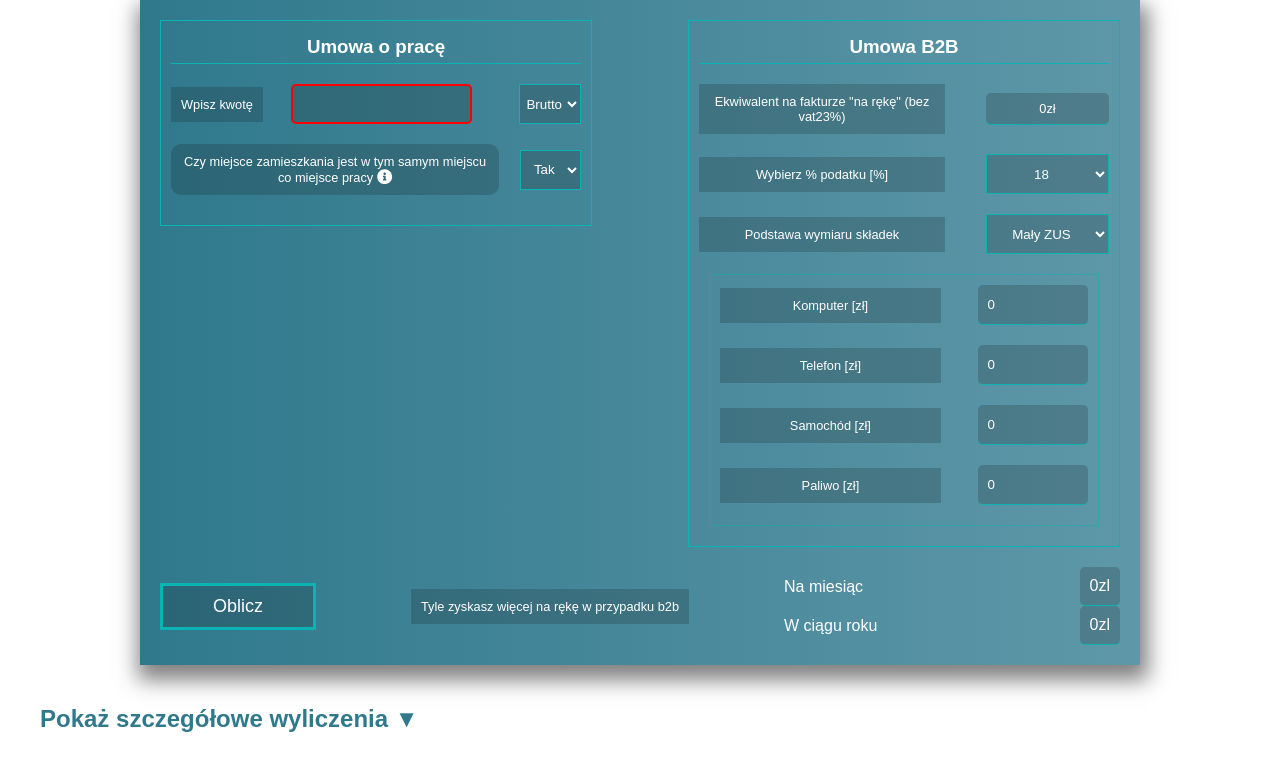
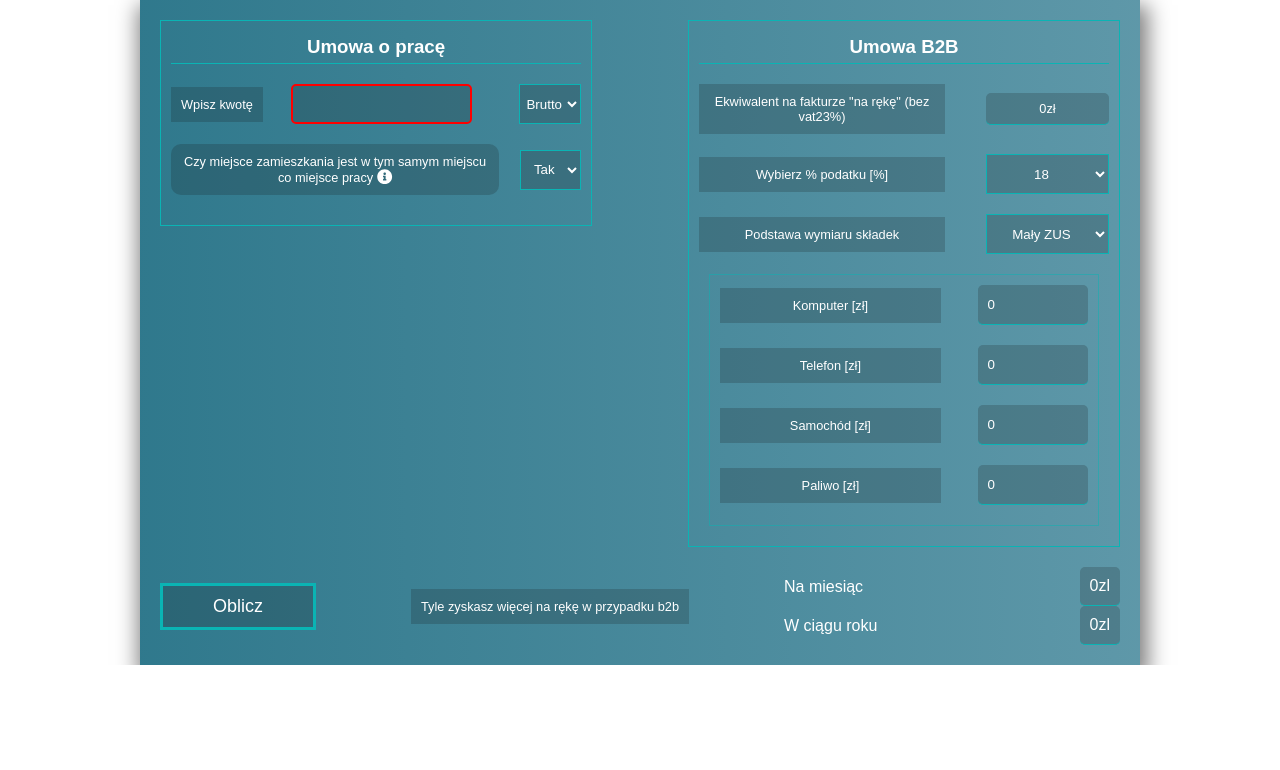
Before and after one commit to Placekkk/Kalkulator-B2B, a React (Create React App) app in the folder my-app/: page / in a window 1280 px wide. Shown: the top 770 px of the page. Built offline with nearby package versions, Linux system fonts and the light colour scheme.

Commit message:
please be over v2

```diff
--- a/my-app/src/App.js
+++ b/my-app/src/App.js
@@ -56,7 +56,7 @@ class App extends React.Component {
         <div>
             <Provider store={store}>
             {this.state.shouldRender? <MainCalc testFunction={this.tryRefresh} showButtonDisplay={this.handleShowButtonDisplay}/> : null}
-            <h2 className={'show-advanced-calc-trigger'} onClick={this.handleShowHide}>{this.state.foldText} {this.state.foldText === 'Pokaż szczegółowe wyliczenia' ? "▼" : "▲"}</h2>
+            <h2 style={this.state.showButtonStyle} className={'show-advanced-calc-trigger'} onClick={this.handleShowHide}>{this.state.foldText} {this.state.foldText === 'Pokaż szczegółowe wyliczenia' ? "▼" : "▲"}</h2>
           <AdvancedValuesHolder handleUpdate={this.handleUpdate} advancedCalcShowHideStyle={this.state.advancedCalcStyle}/>
         </Provider>
         </div>
--- a/my-app/src/PartialCss/Gibs.css
+++ b/my-app/src/PartialCss/Gibs.css
@@ -94,7 +94,7 @@ h3 {
 }
 
 .percentage-display {
-    color: lightblue;
+    color: yellow;
     font-size: 1.1em;
 }
 
```
